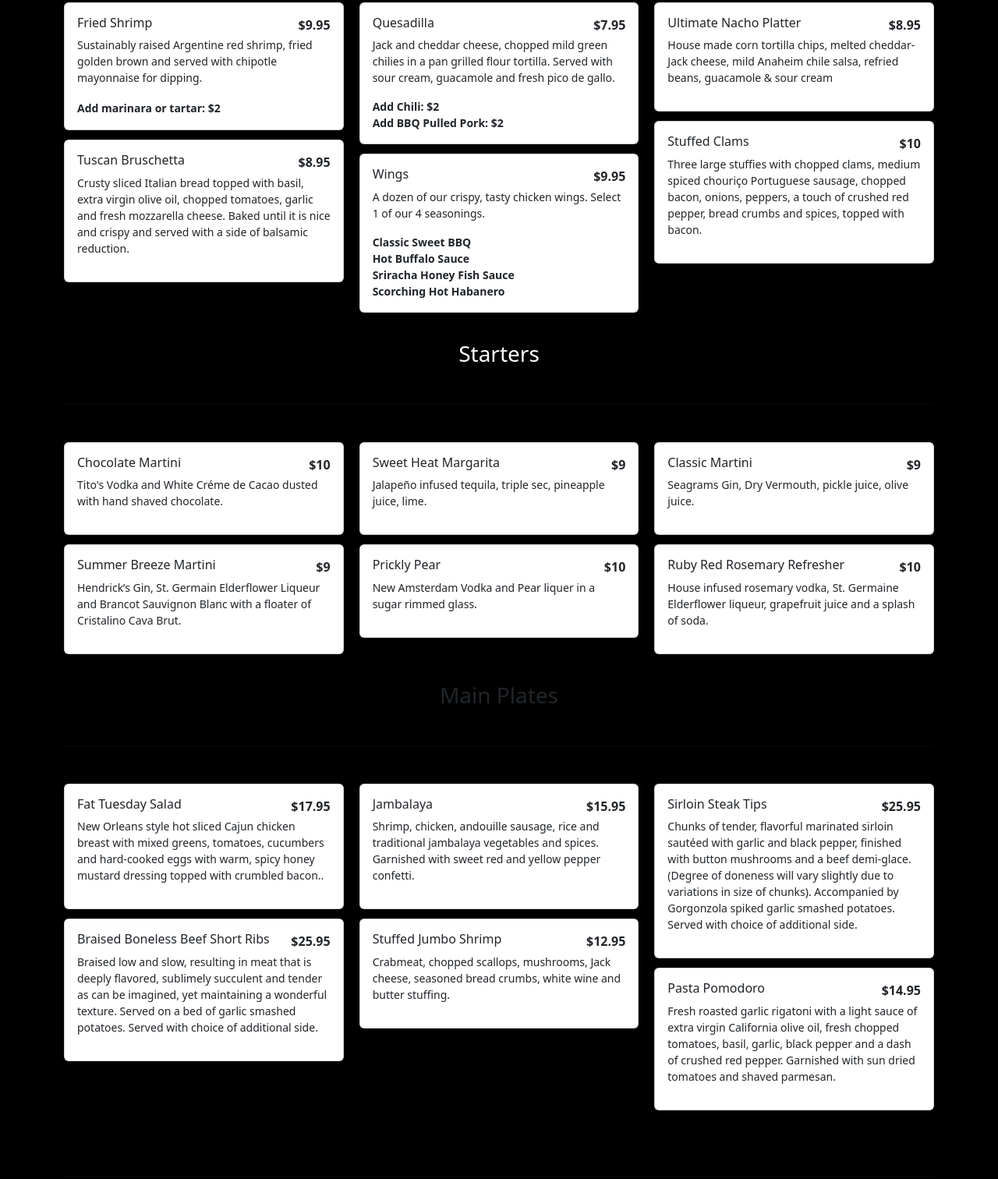
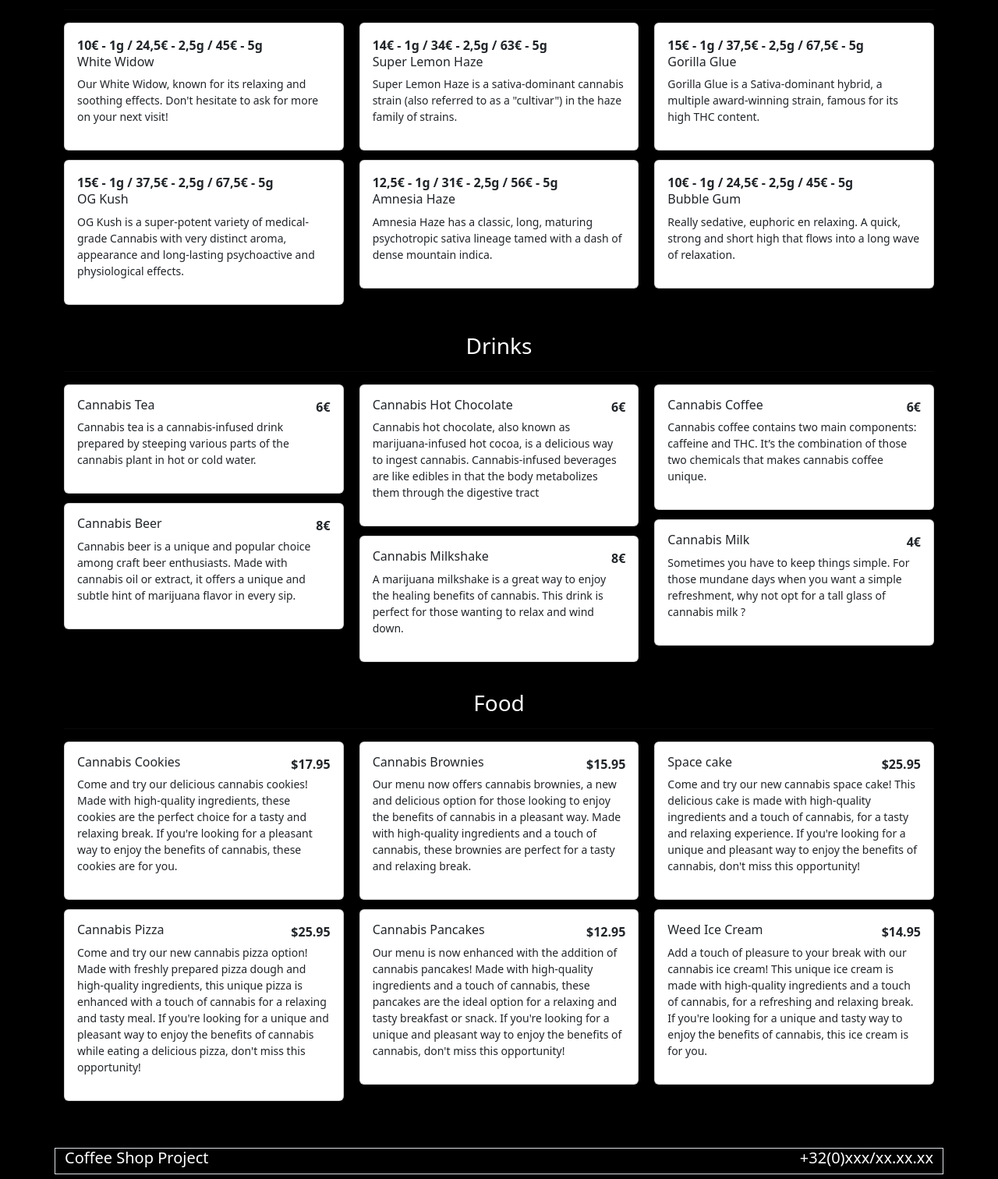
Before and after one commit to LoicFrancotte/restaurant-css-framework, a website built with Parcel: page src/menu.html in a window 1280 px wide. Shown: the part 648-2160 px from the top of the page at 78% size. Built offline with nearby package versions, Linux system fonts and the light colour scheme.

Commit message:
six commit

```diff
--- a/src/menu.html
+++ b/src/menu.html
@@ -41,156 +41,222 @@
         </nav>
         <img src="./img/head.png" style="width: 100%; height: 100%;" alt="">
         <hr class="bg-danger" style="border: solid 1px red;">
-        <h1 class="text-center">
+        <h1 class="text-center text-dark">
             EVERY GREAT STORY STARTS WITH A GREAT WEED
         </h1>
         <hr class="bg-danger" style="border: solid 1px red;">
     </header>
 
     <article>
-        <article>
         <div class="container py-5">
             <div class="row">
                 <div class="col-lg-10 mx-auto col-12 text-center mb-3">
-                        <h1 class="mt-0 text-danger">Our Menu</h1>
-                        <p class="lead">Begin with a selection from our award winning beverage menu or choose a wine from our extensive wine list. Our wine list features over 100 different vintages and has received the chamber of commerce award of excellence.</p>
+                    <h1 class="mt-0 text-white">Our Menu</h1>
+                    <p class="lead text-white">
+                        Welcome to our coffee shop, where we offer a wide selection of top-quality
+                        cannabis products. We are proud to provide responsible and enjoyable consumption
+                        options for those looking to safely and legally experience the benefits of
+                        cannabis. Whether you are an experienced consumer or just discovering the
+                        benefits of cannabis, we have something for you. Come and discover our coffee,
+                        tea, cakes and other products in a responsible and enjoyable way in our
+                        comfortable and welcoming atmosphere. We hope to see you soon at our coffee shop.
+                    </p>
                 </div>
                 <div class="col-12 mt-4">
                     <h3 class="text-center text-white">Weeds</h3>
-                        <hr class="accent my-5">
+                    <hr class="accent my-3">
                 </div>
-                    <div class="card-columns">
+                <div class="card-columns col-12">
                     <div class="card card-body">
-                            <span class="float-right font-weight-bold">$9.95</span>
-                            <h6 class="text-truncate">Fried Shrimp</h6>
-                            <p class="small">Sustainably raised Argentine red shrimp, fried golden brown and served with chipotle mayonnaise for dipping.</p>
-                            <span class="font-weight-bold small">Add marinara or tartar: $2</span>
+                        <span class="font-weight-bold">10€ - 1g / 24,5€ - 2,5g / 45€ - 5g</span>
+                        <h6>White Widow</h6>
+                        <p class="small">
+                            Our White Widow, known for its relaxing and soothing effects.
+                            Don't hesitate to ask for more on your next visit!
+                        </p>
                     </div>
                     <div class="card card-body">
-                            <span class="float-right font-weight-bold">$8.95</span>
-                            <h6 class="text-truncate">Tuscan Bruschetta</h6>
-                            <p class="small">Crusty sliced Italian bread topped with basil, extra virgin olive oil, chopped tomatoes, garlic and fresh mozzarella cheese. Baked until it is nice and crispy and served with a side of balsamic reduction.</p>
+                        <span class="font-weight-bold">15€ - 1g / 37,5€ - 2,5g / 67,5€ - 5g</span>
+                        <h6>OG Kush</h6>
+                        <p class="small">
+                            OG Kush is a super-potent variety of medical-grade Cannabis with
+                            very distinct aroma, appearance and long-lasting psychoactive and
+                            physiological effects.
+                        </p>
                     </div>
                     <div class="card card-body">
-                            <span class="float-right font-weight-bold">$7.95</span>
-                            <h6 class="text-truncate">Quesadilla</h6>
-                            <p class="small">Jack and cheddar cheese, chopped mild green chilies in a pan grilled flour tortilla. Served with sour cream, guacamole and fresh pico de gallo.</p>
-                            <div class="font-weight-bold small">Add Chili: $2</div>
-                            <div class="font-weight-bold small">Add BBQ Pulled Pork: $2</div>
+                        <span class="font-weight-bold">14€ - 1g / 34€ - 2,5g / 63€ - 5g</span>
+                        <h6>Super Lemon Haze</h6>
+                        <p class="small">
+                            Super Lemon Haze is a sativa-dominant cannabis strain
+                            (also referred to as a "cultivar") in the haze family of strains.
+                        </p>
                     </div>
                     <div class="card card-body">
-                            <span class="float-right font-weight-bold">$9.95</span>
-                            <h6 class="text-truncate">Wings</h6>
-                            <p class="small">A dozen of our crispy, tasty chicken wings. Select 1 of our 4 seasonings.</p>
-                            <div class="font-weight-bold small">Classic Sweet BBQ</div>
-                            <div class="font-weight-bold small">Hot Buffalo Sauce</div>
-                            <div class="font-weight-bold small">Sriracha Honey Fish Sauce</div>
-                            <div class="font-weight-bold small">Scorching Hot Habanero</div>
+                        <span class="font-weight-bold">12,5€ - 1g / 31€ - 2,5g / 56€ - 5g</span>
+                        <h6>Amnesia Haze</h6>
+                        <p class="small">
+                            Amnesia Haze has a classic, long, maturing psychotropic
+                            sativa lineage tamed with a dash of dense mountain indica.
+                        </p>
                     </div>
                     <div class="card card-body">
-                            <span class="float-right font-weight-bold">$8.95</span>
-                            <h6 class="text-truncate">Ultimate Nacho Platter</h6>
-                            <p class="small"> House made corn tortilla chips, melted cheddar-Jack cheese, mild Anaheim chile salsa, refried beans, guacamole &amp; sour cream</p>
+                        <span class="font-weight-bold">15€ - 1g / 37,5€ - 2,5g / 67,5€ - 5g</span>
+                        <h6>Gorilla Glue</h6>
+                        <p class="small">
+                            Gorilla Glue is a Sativa-dominant hybrid, a multiple award-winning strain,
+                            famous for its high THC content.
+                        </p>
                     </div>
                     <div class="card card-body">
-                            <span class="float-right font-weight-bold">$10</span>
-                            <h6 class="text-truncate">Stuffed Clams</h6>
-                            <p class="small">Three large stuffies with chopped clams, medium spiced chouriço Portuguese sausage, chopped bacon, onions, peppers, a touch of crushed red pepper, bread crumbs and spices, topped with bacon.</p>
+                        <span class="font-weight-bold">10€ - 1g / 24,5€ - 2,5g / 45€ - 5g</span>
+                        <h6>Bubble Gum</h6>
+                        <p class="small">
+                            Really sedative, euphoric en relaxing. A quick, strong and short high
+                            that flows into a long wave of relaxation.
+                        </p>
                     </div>
                 </div>
+
                 <div class="col-12 mt-4">
-                        <h3 class="text-center text-white">Starters</h3>
-                        <hr class="accent my-5">
+                    <h3 class="text-center text-white">Drinks</h3>
+                    <hr class="accent my-3">
                 </div>
-                    <div class="card-columns">
+                <div class="card-columns col-12">
                     <div class="card card-body">
-                            <span class="float-right font-weight-bold">$10</span>
-                            <h6 class="text-truncate">Chocolate Martini</h6>
-                            <p class="small">Tito's Vodka and White Créme de Cacao dusted with hand shaved chocolate.</p>
+                        <span class="float-right font-weight-bold">6€</span>
+                        <h6 class="text-truncate">Cannabis Tea</h6>
+                        <p class="small">
+                            Cannabis tea is a cannabis-infused drink prepared by steeping various
+                            parts of the cannabis plant in hot or cold water.
+                        </p>
                     </div>
                     <div class="card card-body">
-                            <span class="float-right font-weight-bold">$9</span>
-                            <h6 class="text-truncate">Summer Breeze Martini</h6>
-                            <p class="small">Hendrick’s Gin, St. Germain Elderflower Liqueur and Brancot Sauvignon Blanc with a floater of Cristalino Cava Brut.</p>
+                        <span class="float-right font-weight-bold">8€</span>
+                        <h6 class="text-truncate">Cannabis Beer</h6>
+                        <p class="small">
+                            Cannabis beer is a unique and popular choice among craft
+                            beer enthusiasts. Made with cannabis oil or extract, it offers a unique
+                            and subtle hint of marijuana flavor in every sip.
+                        </p>
                     </div>
                     <div class="card card-body">
-                            <span class="float-right font-weight-bold">$9</span>
-                            <h6 class="text-truncate">Sweet Heat Margarita</h6>
-                            <p class="small">Jalapeño infused tequila, triple sec, pineapple juice, lime.</p>
+                        <span class="float-right font-weight-bold">6€</span>
+                        <h6>Cannabis Hot Chocolate</h6>
+                        <p class="small">
+                            Cannabis hot chocolate, also known as marijuana-infused hot cocoa,
+                            is a delicious way to ingest cannabis. Cannabis-infused beverages are
+                            like edibles in that the body metabolizes them through the digestive tract
+                        </p>
                     </div>
                     <div class="card card-body">
-                            <span class="float-right font-weight-bold">$10</span>
-                            <h6 class="text-truncate">Prickly Pear</h6>
-                            <p class="small">New Amsterdam Vodka and Pear liquer in a sugar rimmed glass.</p>
+                        <span class="float-right font-weight-bold">8€</span>
+                        <h6 class="text-truncate">Cannabis Milkshake</h6>
+                        <p class="small">
+                            A marijuana milkshake is a great way to enjoy the healing
+                            benefits of cannabis. This drink is perfect for those wanting to relax
+                            and wind down.
+                        </p>
                     </div>
                     <div class="card card-body">
-                            <span class="float-right font-weight-bold">$9</span>
-                            <h6>Classic Martini</h6>
-                            <p class="small">Seagrams Gin, Dry Vermouth, pickle juice, olive juice.</p>
+                        <span class="float-right font-weight-bold">6€</span>
+                        <h6 class="text-truncate">Cannabis Coffee</h6>
+                        <p class="small">
+                            Cannabis coffee contains two main components: caffeine and THC.
+                            It’s the combination of those two chemicals that makes cannabis
+                            coffee unique.
+                        </p>
                     </div>
                     <div class="card card-body">
-                            <span class="float-right font-weight-bold">$10</span>
-                            <h6 class="text-truncate">Ruby Red Rosemary Refresher</h6>
-                            <p class="small">House infused rosemary vodka, St. Germaine Elderflower liqueur, grapefruit juice and a splash of soda.</p>
+                        <span class="float-right font-weight-bold">4€</span>
+                        <h6 class="text-truncate">Cannabis Milk</h6>
+                        <p class="small">
+                            Sometimes you have to keep things simple. For those mundane days
+                            when you want a simple refreshment, why not opt for a tall glass of
+                            cannabis milk ?
+                        </p>
                     </div>
                 </div>
+
                 <div class="col-12 mt-4">
-                        <h3 class="text-center">Main Plates</h3>
-                        <hr class="accent my-5">
+                    <h3 class="text-center text-white">Food</h3>
+                    <hr class="accent my-3">
                 </div>
-                    <div class="card-columns">
+                <div class="card-columns col-12">
                     <div class="card card-body">
                         <span class="float-right font-weight-bold">$17.95</span>
-                            <h6 class="text-underline">Fat Tuesday Salad</h6>
-                            <p class="small">New Orleans style hot sliced Cajun chicken breast with mixed greens, tomatoes, cucumbers and hard-cooked eggs with warm, spicy honey mustard dressing topped with crumbled bacon..</p>
+                        <h6 class="text-underline">Cannabis Cookies</h6>
+                        <p class="small">
+                            Come and try our delicious cannabis cookies! Made with high-quality
+                            ingredients, these cookies are the perfect choice for a tasty and
+                            relaxing break. If you're looking for a pleasant way to enjoy the
+                            benefits of cannabis, these cookies are for you.
+                        </p>
                         <span class="font-weight-bold small"></span>
                     </div>
                     <div class="card card-body">
                         <span class="float-right font-weight-bold">$25.95</span>
-                            <h6>Braised Boneless Beef Short Ribs</h6>
-                            <p class="small"> Braised low and slow, resulting in meat that is deeply flavored, sublimely succulent and tender as can be imagined, yet maintaining a wonderful texture. Served on a bed of garlic smashed potatoes. Served with choice of additional side. </p>
+                        <h6>Cannabis Pizza</h6>
+                        <p class="small">
+                            Come and try our new cannabis pizza option! Made with freshly
+                            prepared pizza dough and high-quality ingredients, this unique pizza
+                            is enhanced with a touch of cannabis for a relaxing and tasty meal.
+                            If you're looking for a unique and pleasant way to enjoy the benefits
+                            of cannabis while eating a delicious pizza, don't miss this opportunity!
+                        </p>
                     </div>
                     <div class="card card-body">
                         <span class="float-right font-weight-bold">$15.95</span>
-                            <h6>Jambalaya</h6>
-                            <p class="small"> Shrimp, chicken, andouille sausage, rice and traditional jambalaya vegetables and spices. Garnished with sweet red and yellow pepper confetti.</p>
+                        <h6>Cannabis Brownies</h6>
+                        <p class="small">
+                            Our menu now offers cannabis brownies, a new and delicious
+                            option for those looking to enjoy the benefits of cannabis in a
+                            pleasant way. Made with high-quality ingredients and a touch of cannabis,
+                            these brownies are perfect for a tasty and relaxing break.
+                        </p>
                     </div>
                     <div class="card card-body">
                         <span class="float-right font-weight-bold">$12.95</span>
-                            <h6>Stuffed Jumbo Shrimp</h6>
-                            <p class="small"> Crabmeat, chopped scallops, mushrooms, Jack cheese, seasoned bread crumbs, white wine and butter stuffing. </p>
+                        <h6>Cannabis Pancakes</h6>
+                        <p class="small">
+                            Our menu is now enhanced with the addition of cannabis pancakes!
+                            Made with high-quality ingredients and a touch of cannabis, these
+                            pancakes are the ideal option for a relaxing and tasty breakfast or snack.
+                            If you're looking for a unique and pleasant way to enjoy the benefits of
+                            cannabis, don't miss this opportunity!
+                        </p>
                     </div>
                     <div class="card card-body">
                         <span class="float-right font-weight-bold">$25.95</span>
-                            <h6>Sirloin Steak Tips</h6>
-                            <p class="small"> Chunks of tender, flavorful marinated sirloin sautéed with garlic and black pepper, finished with button mushrooms and a beef demi-glace. (Degree of doneness will vary slightly due to variations in size of chunks). Accompanied by Gorgonzola spiked garlic smashed potatoes. Served with choice of additional side.</p>
+                        <h6>Space cake</h6>
+                        <p class="small">
+                            Come and try our new cannabis space cake! This delicious cake is made
+                            with high-quality ingredients and a touch of cannabis, for a tasty and
+                            relaxing experience. If you're looking for a unique and pleasant way to
+                            enjoy the benefits of cannabis, don't miss this opportunity!
+                        </p>
                     </div>
                     <div class="card card-body">
                         <span class="float-right font-weight-bold">$14.95</span>
-                            <h6>Pasta Pomodoro</h6>
-                            <p class="small"> Fresh roasted garlic rigatoni with a light sauce of extra virgin California olive oil, fresh chopped tomatoes, basil, garlic, black pepper and a dash of crushed red pepper. Garnished with sun dried tomatoes and shaved parmesan. </p>
+                        <h6>Weed Ice Cream</h6>
+                        <p class="small">
+                            Add a touch of pleasure to your break with our cannabis ice cream!
+                            This unique ice cream is made with high-quality ingredients and a touch
+                            of cannabis, for a refreshing and relaxing break. If you're looking for a
+                            unique and tasty way to enjoy the benefits of cannabis, this ice cream
+                            is for you.
+                        </p>
                     </div>
                 </div>
-                    <div class="col-12 mt-4">
-                        <hr class="accent my-5">
-                    </div>
-                    <div class="col-6 mx-auto">
-                        <div class="card card-body text-center">
-                            <h5 class="text-uppercase">Tuesday Only!</h5>
-                            <h6>Albondigas Soup</h6>
-                            <p class="small"> A steaming cup or bowl of Mexican meatball &amp; vegetable soup garnished with crispy tortilla strips and fresh cheddar-Jack cheese. If you like Mexican food try this!</p>
-                            <span class="float-right font-weight-bold">$7</span>
-                        </div>
-                    </div>
+
                 <div class="col-12 mt-5 border border-right-0 border-left-0">
                     <div class="row">
-                            <div class="col h5">Jack's Diner</div>
-                            <div class="col h5 text-right">1 800-889-Jack</div>
+                        <div class="col h5 text-white">Coffee Shop Project</div>
+                        <div class="col h5 text-right text-white">+32(0)xxx/xx.xx.xx</div>
                     </div>
                 </div>
             </div>
         </div>
-        </article>
     </article>
 
     <footer class="text-center text-white" style="background-color: black;">
```
Also changed, not shown: src/contact.html (+10 -10 lines), src/index.html (+62 -5 lines), src/pictures.html (+1 -1 lines), src/restaurant.html (+13 -2 lines), 2 other files. Lines whose indentation alone changed are shown as unchanged.
